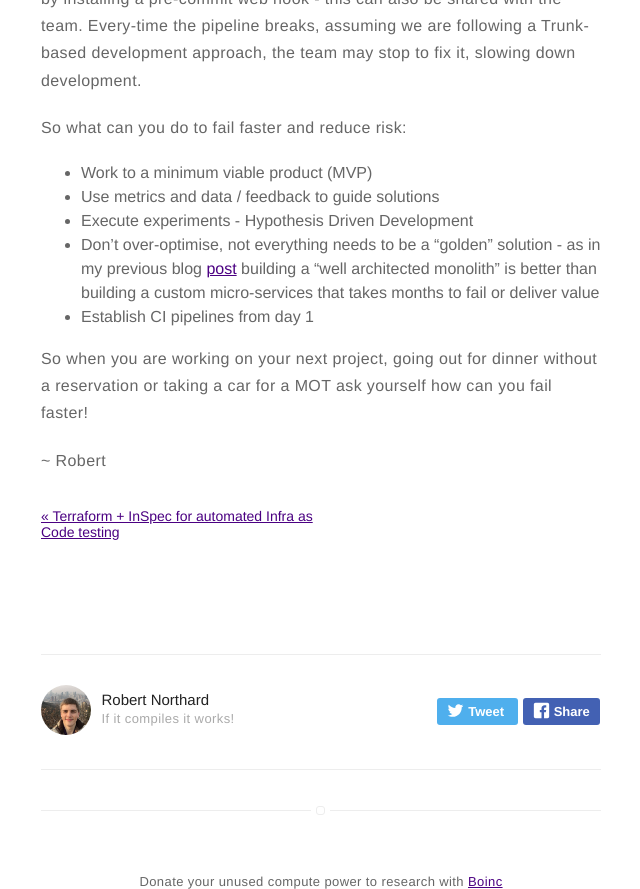
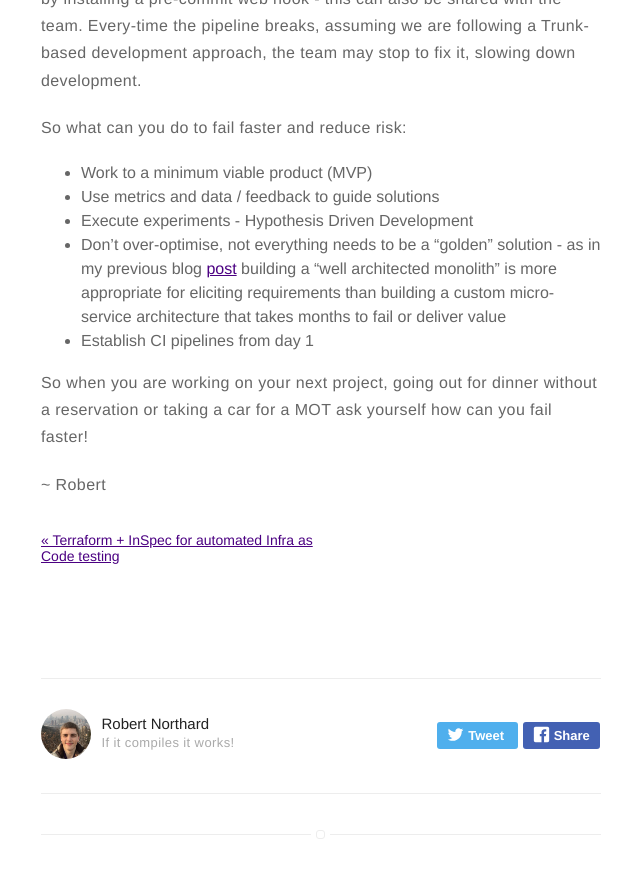
Before and after one commit to RobertNorthard/robertnorthard.github.io, a Jekyll site: the page built from _posts/2019-03-10-its-okay-to-fail.markdown, in a window 1280 px wide and 900 px high, scrolled down 990 px, cut to the strip 0-889 px from the top of the window. Shown: the whole strip, without its empty margins (319-959 px from the left). Built offline with Jekyll 4.4.1, drawn with Linux system fonts in a browser that asks for light colours.

```diff
--- a/_posts/2019-03-10-its-okay-to-fail.markdown
+++ b/_posts/2019-03-10-its-okay-to-fail.markdown
@@ -22,7 +22,7 @@ So what can you do to fail faster and reduce risk:
 * Work to a minimum viable product (MVP)
 * Use metrics and data / feedback to guide solutions
 * Execute experiments - Hypothesis Driven Development
-* Don't over-optimise, not everything needs to be a "golden" solution - as in my previous blog [post](https://robertnorthard.com/devops-days-well-architected-monoliths-are-okay/) building a "well architected monolith" is better than building a custom micro-services that takes months to fail or deliver value
+* Don't over-optimise, not everything needs to be a "golden" solution - as in my previous blog [post](https://robertnorthard.com/devops-days-well-architected-monoliths-are-okay/) building a "well architected monolith" is more appropriate for eliciting requirements than building a custom micro-service architecture that takes months to fail or deliver value
 * Establish CI pipelines from day 1
 
 So when you are working on your next project, going out for dinner without a reservation or taking a car for a MOT ask yourself how can you fail faster!
```
